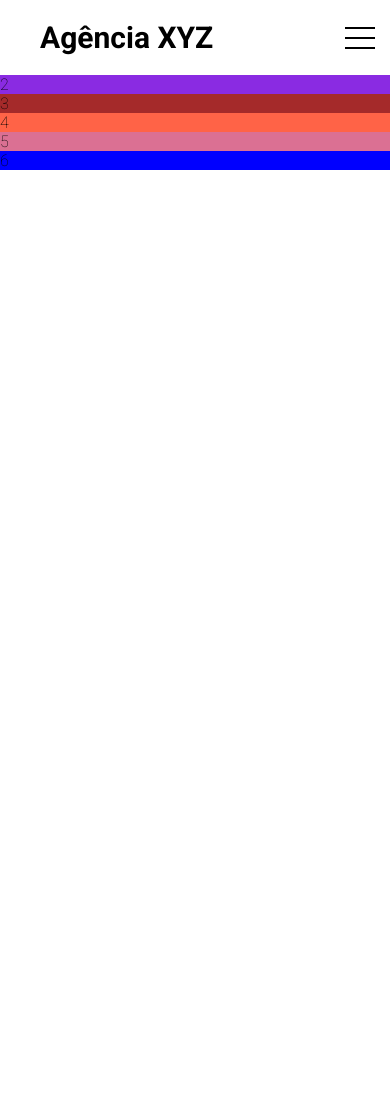
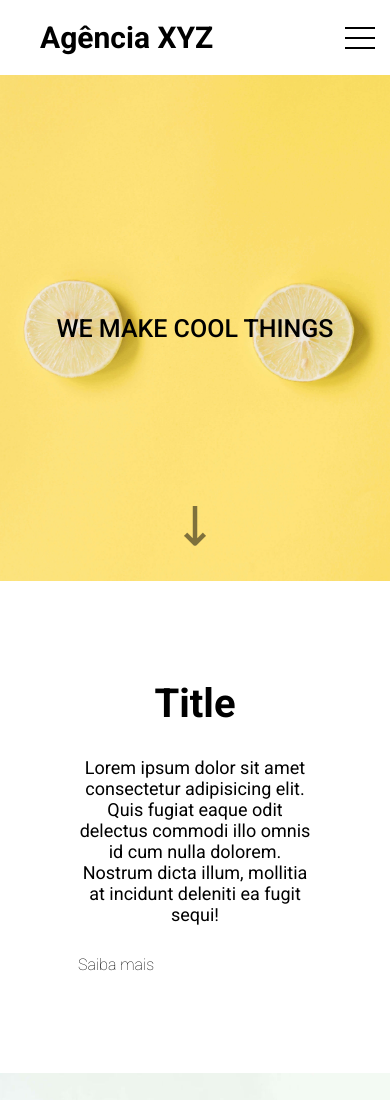
Before and after one commit to inocenciooo/codigos-estudos, a plain HTML site: page Curso-dev-quest/projeto-landing-page/landing-page-com-grid-agencia-xyz-arquivos-iniciais/landing-page-com-grid-agencia-xyz-f8506f02f717da23139be1da1fa7db2d7b1ec35a/index.html in a window 390 px wide. Shown: the top 1100 px of the page. Before the commit the page ends 844 px from the top, so only its background shows below. Drawn offline with Linux system fonts and the light colour scheme.

Commit message:
Criação da section hero e services

```diff
--- a/Curso-dev-quest/projeto-landing-page/landing-page-com-grid-agencia-xyz-arquivos-iniciais/landing-page-com-grid-agencia-xyz-f8506f02f717da23139be1da1fa7db2d7b1ec35a/index.html
+++ b/Curso-dev-quest/projeto-landing-page/landing-page-com-grid-agencia-xyz-arquivos-iniciais/landing-page-com-grid-agencia-xyz-f8506f02f717da23139be1da1fa7db2d7b1ec35a/index.html
@@ -40,13 +40,34 @@
         </div>
     </header>
     <section class="hero">
-        2
+        <h2>We make cool things</h2>
     </section>
+
     <section class="about">
-        3
+        <div class="item">
+            <h3>Title</h3>
+            <p>Lorem ipsum dolor sit amet consectetur adipisicing elit. Quis fugiat eaque odit delectus commodi illo omnis id cum nulla dolorem. Nostrum dicta illum, mollitia at incidunt deleniti ea fugit sequi!</p>
+            <a href="" class="btn-know-more">Saiba mais</a>
+        </div>
+
+        <div class="image right"></div>
+        <div class="image left"></div>
+
+        <div class="item">
+            <h3>Title</h3>
+            <p>Lorem ipsum dolor sit amet consectetur adipisicing elit. Perspiciatis enim accusantium nisi blanditiis nam? Vero repellendus, doloribus quo, dolores possimus labore inventore est, molestiae facere accusamus corrupti voluptatum nesciunt quaerat.</p>
+            <a href="" class="btn-know-more">Saiba mais</a>
+        </div>
+
     </section>
     <section class="services">
-        4
+        <div class="service">
+            <img src="./src/images/bolinha1.png">
+            <div class="service-info">
+                <h3>SEO</h3>
+                <p>Lorem ipsum dolor sit amet consectetur adipisicing elit. Veritatis tempora molestias beatae sequi dolorum mollitia odit nesciunt doloribus quo ipsa vel, quae natus cum, sint deserunt? Voluptatum reiciendis quas id.</p>
+            </div>
+        </div>
     </section>
     <section class="projects">
         5
--- a/Curso-dev-quest/projeto-landing-page/landing-page-com-grid-agencia-xyz-arquivos-iniciais/landing-page-com-grid-agencia-xyz-f8506f02f717da23139be1da1fa7db2d7b1ec35a/src/css/style.css
+++ b/Curso-dev-quest/projeto-landing-page/landing-page-com-grid-agencia-xyz-arquivos-iniciais/landing-page-com-grid-agencia-xyz-f8506f02f717da23139be1da1fa7db2d7b1ec35a/src/css/style.css
@@ -42,12 +42,116 @@ body{
 
 .hero{
     grid-area: hero;
-    background-color: blueviolet;
+    height: 89vh;
+    background: url('../images/lemons.jpg') center center no-repeat;
+    background-size: cover;
+    display: flex;
+    justify-content: center;
+    align-items: center;
+    position: relative;
 }
+
+.hero h2{
+    font-weight: 500;
+    text-transform: uppercase;
+    font-size: 4rem;
+}
+
+.hero:after{
+    content: url('../images/seta_preta.png');
+    position: absolute;
+    height: 3.5rem;
+    bottom: 4rem;
+    animation: downarrow 0.5s infinite alternate ease-in-out;
+}
+
+
+@-webkit-keyframes downarrow{
+    0% {-webkit-transform: translateY(0); opacity: 0.5;}
+    100% {-webkit-transform: translateY(0.4em); opacity: 0.9;}
+}
+
+@media(max-width: 600px){
+    .hero{
+        height: 60vh;
+    }
+    .hero h2 {
+        font-size: 2.5rem;
+    }
+    .about .item{
+        text-align: center;
+    }
+    .about{
+        display: grid;
+        grid-template-columns: 1fr;
+        grid-template-rows: repeat(4,1fr);
+    }
+}
+
+
 .about{
     grid-area: about;
-    background-color: brown;
+    display: grid;
+    grid-template-columns: repeat(2,1fr);
+    background-color: #fff;
+    max-width: var(--max-width-size);
+    margin: 0 auto;
 }
+
+.about .item{
+    padding: 20%;
+    display: flex;
+    flex-direction: column;
+    justify-content: center;
+    align-content: center;
+}
+
+.about .item h3{
+    font-weight: 700;
+    font-size: 4rem;
+}
+
+.about .item p{
+    font-size: 1.8rem;
+    font-weight: 400;
+    margin: 30px 0;
+}
+
+.about .image {
+    height: 100%;
+    width: 100%;
+}
+
+.about .item .btn-know-more{
+    font-size: 1.6rem;
+    align-self: flex-start;
+}
+
+.about .item .btn-know-more:hover{
+    font-weight: 700;
+}
+
+
+.about .right{
+    background: url('../images/bridge.jpg') center center no-repeat;
+    background-size: cover;
+}
+.about .left{
+    background: url('../images/sky.jpg') center center no-repeat;
+    background-size: cover;
+}
+
+@media(max-width: 600px){
+    .about .item{
+        text-align: center;
+    }
+    .about{
+        display: grid;
+        grid-template-columns: 1fr;
+        grid-template-rows: repeat(4,1fr);
+    }
+}
+
 .services{
     grid-area: services;
     background-color: tomato;
```
